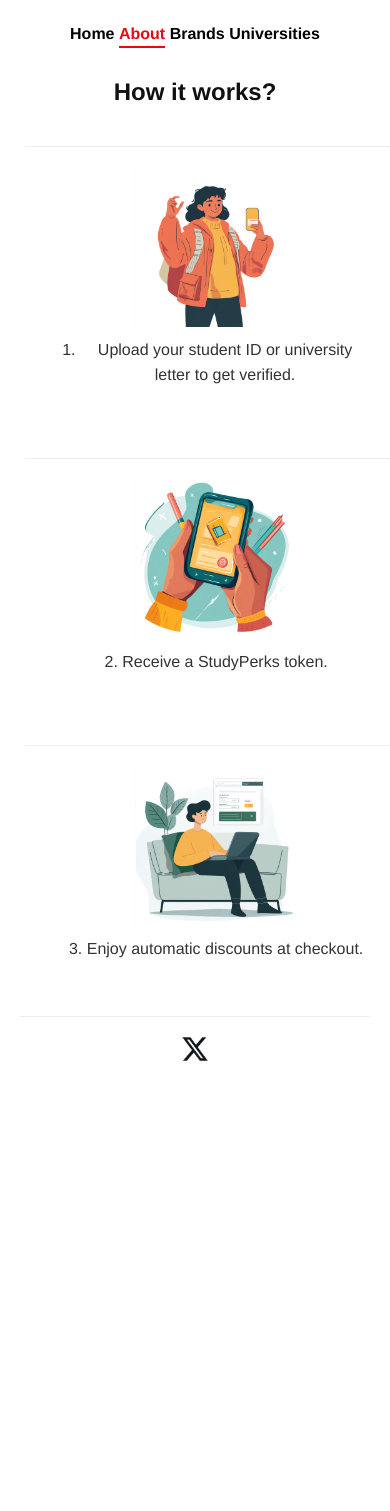
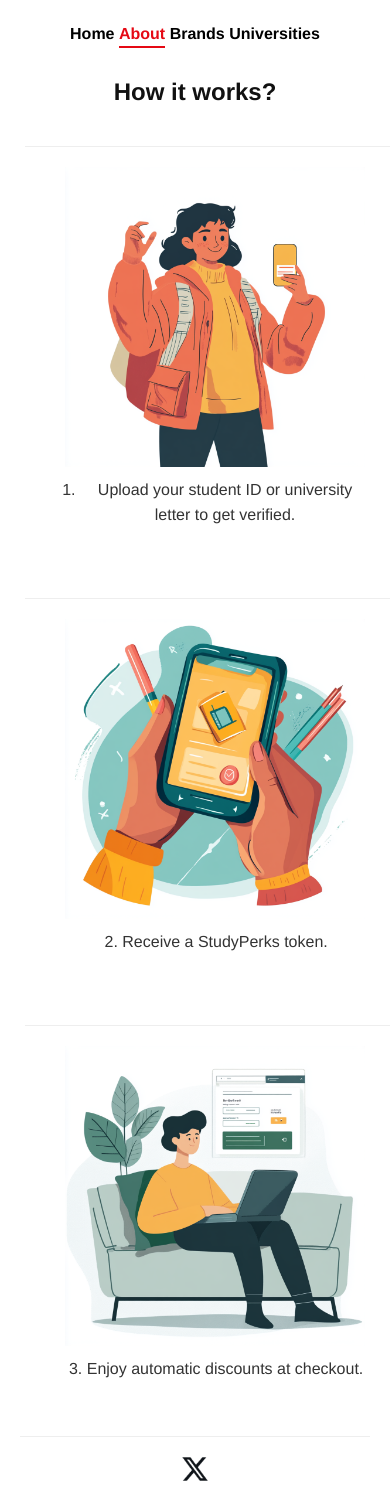
Before and after one commit to sarahwoods89/StudyPerks, a Node server app: page /about in a window 390 px wide. Shown: the part 149-1660 px from the top of the page. Before the commit the page ends 1210 px from the top, so only its background shows below. Run offline with Node 20, Linux system fonts and the light colour scheme.

Commit message:
image fix size

```diff
--- a/public/stylesheets/style.css
+++ b/public/stylesheets/style.css
@@ -210,13 +210,13 @@
 }
 
 .step-section img {
-  width: 160px;
+  width: 300px;
   height: auto;
   margin-bottom: 15px;
 }
 
 .step-text {
-  font-size: 1.25rem;
+  font-size: 2.25rem;
   line-height: 1.6;
   text-align: center;
   padding: 0 20px;
@@ -291,13 +291,13 @@
   }
 
   .step-section img {
-    width: 160px;
+    width: 300px;
     height: auto;
     margin-bottom: 10px;
   }
 
   .step-text {
-    font-size: 1.25rem;
+    font-size: 2.25rem;
     padding: 0 15px;
     line-height: 1.6;
     text-align: center;
```
